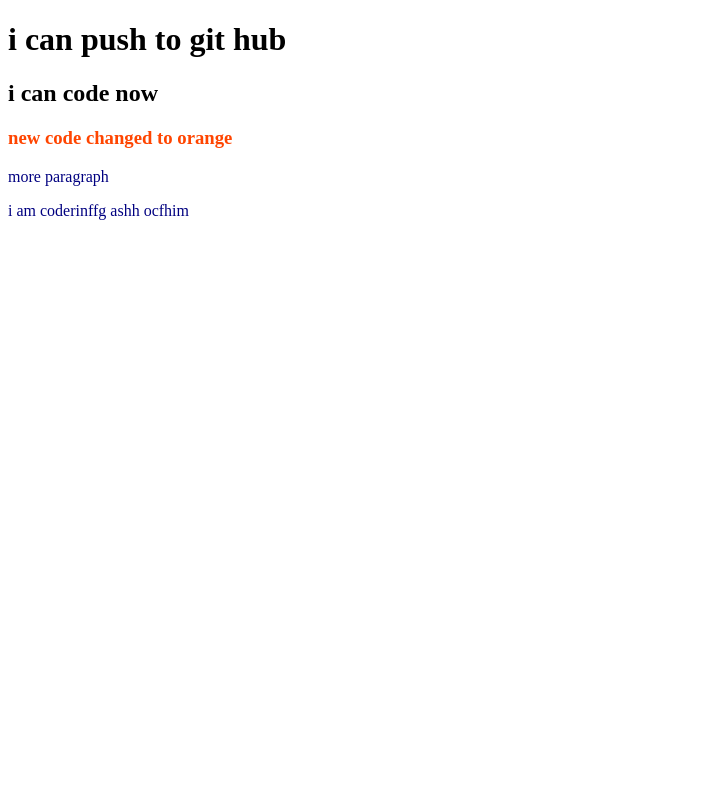
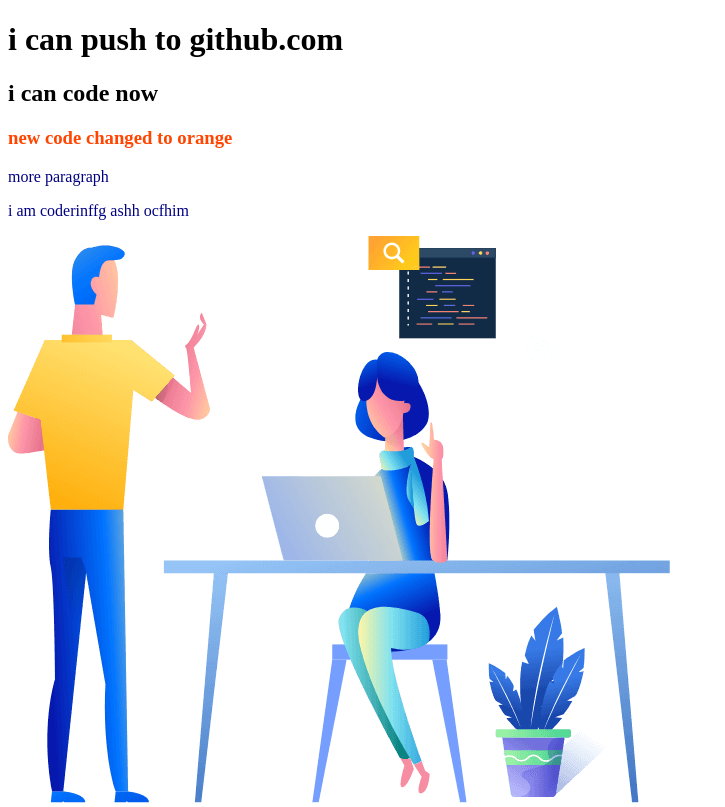
Before and after one commit to samratbd182/my-second-repo, a plain HTML site: page index.html in a window 1280 px wide. Shown: the top 807 px of the page, without its empty margins (0-725 px from the left). Drawn offline with Linux system fonts and the light colour scheme.

Commit message:
image added

```diff
--- a/index.html
+++ b/index.html
@@ -8,10 +8,12 @@
     <link rel="stylesheet" href="style.css">
 </head>
 <body>
-    <h1>i can push to git hub</h1>
+    <h1>i can push to github.com</h1>
     <h2>i can code now</h2>
     <h3>new code changed to orange</h3>
     <p>more paragraph</p>
     <p>i am coderinffg ashh ocfhim</p>
+    <img src="mahbub.png" alt="">
+    <img src="tom.png" alt="">
 </body>
 </html>
```
Also changed, not shown: gm.png (added), mahbub.png (added), tom.png (added).
